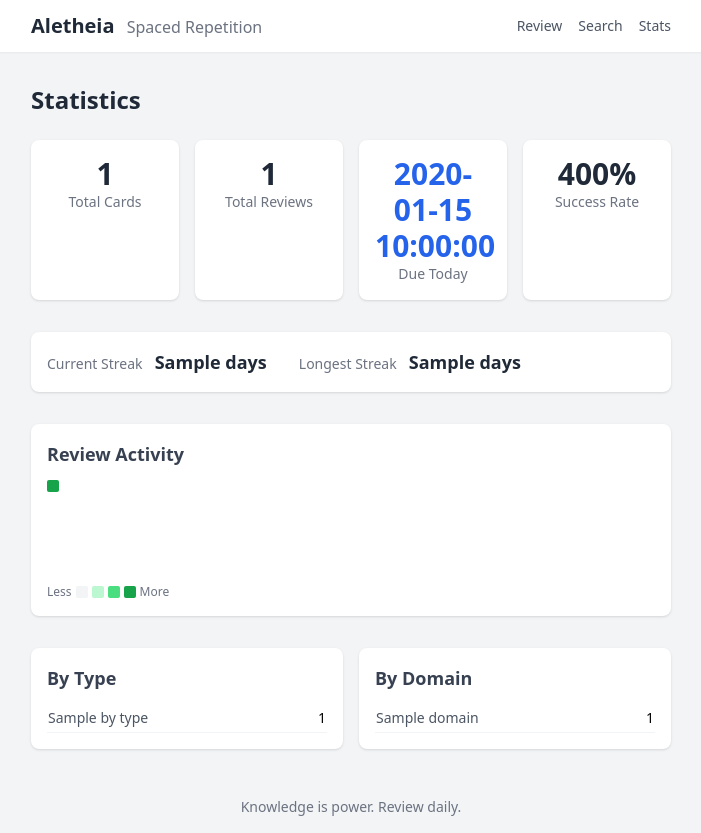
After one commit to choo8/aletheia, a Python web app: template src/aletheia/web/templates/stats.html in a window 1280 px wide. The commit adds this page. Shown: the whole page, without its empty margins (289-990 px from the left). Run offline with Jinja, Linux system fonts and the light colour scheme; the template is opened without the code that fills it: most values are stand-ins (such as "Sample title", 1, 10 or a date in 2020); some libraries are stand-ins or nearby versions.

Commit message:
feat: Phase 4c Statistics Dashboard (#8) (#8)
Add comprehensive statistics with review heatmap, streaks, success rate,
and per-type/domain breakdowns to both CLI and web UI.

Co-authored-by: Claude Opus 4.6 <noreply@anthropic.com>

```diff
--- a/src/aletheia/web/app.py
+++ b/src/aletheia/web/app.py
@@ -7,7 +7,7 @@ from fastapi import FastAPI
 from fastapi.responses import RedirectResponse
 from fastapi.staticfiles import StaticFiles
 
-from aletheia.web.routes import review_router, search_router
+from aletheia.web.routes import review_router, search_router, stats_router
 
 
 def create_app() -> FastAPI:
@@ -28,6 +28,7 @@ def create_app() -> FastAPI:
     # Routes
     app.include_router(review_router, prefix="/review", tags=["review"])
     app.include_router(search_router, prefix="/search", tags=["search"])
+    app.include_router(stats_router, prefix="/stats", tags=["stats"])
 
     @app.get("/")
     async def home():
--- a/src/aletheia/web/routes/__init__.py
+++ b/src/aletheia/web/routes/__init__.py
@@ -2,5 +2,6 @@
 
 from aletheia.web.routes.review import router as review_router
 from aletheia.web.routes.search import router as search_router
+from aletheia.web.routes.stats import router as stats_router
 
-__all__ = ["review_router", "search_router"]
+__all__ = ["review_router", "search_router", "stats_router"]
--- a/src/aletheia/web/templates/base.html
+++ b/src/aletheia/web/templates/base.html
@@ -56,6 +56,7 @@
             <div class="flex gap-4 text-sm">
                 <a href="/review" class="text-gray-600 hover:text-gray-900">Review</a>
                 <a href="/search" class="text-gray-600 hover:text-gray-900">Search</a>
+                <a href="/stats" class="text-gray-600 hover:text-gray-900">Stats</a>
             </div>
         </div>
     </nav>
--- /dev/null
+++ b/src/aletheia/web/templates/stats.html
@@ -0,0 +1,97 @@
+{% extends "base.html" %}
+
+{% block title %}Stats - Aletheia{% endblock %}
+
+{% block content %}
+<h1 class="text-2xl font-bold text-gray-800 mb-6">Statistics</h1>
+
+<!-- Summary cards -->
+<div class="grid grid-cols-2 md:grid-cols-4 gap-4 mb-8">
+    <div class="bg-white rounded-lg shadow p-4 text-center">
+        <div class="text-3xl font-bold text-gray-800">{{ stats.total_cards }}</div>
+        <div class="text-sm text-gray-500">Total Cards</div>
+    </div>
+    <div class="bg-white rounded-lg shadow p-4 text-center">
+        <div class="text-3xl font-bold text-gray-800">{{ stats.total_reviews }}</div>
+        <div class="text-sm text-gray-500">Total Reviews</div>
+    </div>
+    <div class="bg-white rounded-lg shadow p-4 text-center">
+        <div class="text-3xl font-bold text-blue-600">{{ stats.due_today }}</div>
+        <div class="text-sm text-gray-500">Due Today</div>
+    </div>
+    <div class="bg-white rounded-lg shadow p-4 text-center">
+        <div class="text-3xl font-bold text-gray-800">{{ "%.0f"|format(stats.success_rate * 100) }}%</div>
+        <div class="text-sm text-gray-500">Success Rate</div>
+    </div>
+</div>
+
+<!-- Streaks -->
+<div class="bg-white rounded-lg shadow p-4 mb-8 flex gap-8">
+    <div>
+        <span class="text-sm text-gray-500">Current Streak</span>
+        <span class="ml-2 text-lg font-bold text-gray-800">{{ stats.current_streak }} day{{ "s" if stats.current_streak != 1 }}</span>
+    </div>
+    <div>
+        <span class="text-sm text-gray-500">Longest Streak</span>
+        <span class="ml-2 text-lg font-bold text-gray-800">{{ stats.longest_streak }} day{{ "s" if stats.longest_streak != 1 }}</span>
+    </div>
+</div>
+
+<!-- Review heatmap -->
+<div class="bg-white rounded-lg shadow p-4 mb-8">
+    <h2 class="text-lg font-semibold text-gray-700 mb-3">Review Activity</h2>
+    <div class="overflow-x-auto">
+        <div style="display: grid; grid-template-rows: repeat(7, 1fr); grid-auto-flow: column; gap: 2px;">
+            {% for day in heatmap_days %}
+            <div
+                class="w-3 h-3 rounded-sm {% if day.level == 0 %}bg-gray-100{% elif day.level == 1 %}bg-green-200{% elif day.level == 2 %}bg-green-400{% else %}bg-green-600{% endif %}"
+                title="{{ day.date }}: {{ day.count }} review{{ 's' if day.count != 1 }}">
+            </div>
+            {% endfor %}
+        </div>
+    </div>
+    <div class="flex items-center gap-1 mt-2 text-xs text-gray-500">
+        <span>Less</span>
+        <div class="w-3 h-3 rounded-sm bg-gray-100"></div>
+        <div class="w-3 h-3 rounded-sm bg-green-200"></div>
+        <div class="w-3 h-3 rounded-sm bg-green-400"></div>
+        <div class="w-3 h-3 rounded-sm bg-green-600"></div>
+        <span>More</span>
+    </div>
+</div>
+
+<!-- By Type / By Domain -->
+<div class="grid grid-cols-1 md:grid-cols-2 gap-4">
+    {% if stats.by_type %}
+    <div class="bg-white rounded-lg shadow p-4">
+        <h2 class="text-lg font-semibold text-gray-700 mb-3">By Type</h2>
+        <table class="w-full text-sm">
+            <tbody>
+                {% for type_name, count in stats.by_type|dictsort %}
+                <tr class="border-b border-gray-100">
+                    <td class="py-1 text-gray-600">{{ type_name }}</td>
+                    <td class="py-1 text-right font-medium">{{ count }}</td>
+                </tr>
+                {% endfor %}
+            </tbody>
+        </table>
+    </div>
+    {% endif %}
+
+    {% if stats.by_domain %}
+    <div class="bg-white rounded-lg shadow p-4">
+        <h2 class="text-lg font-semibold text-gray-700 mb-3">By Domain</h2>
+        <table class="w-full text-sm">
+            <tbody>
+                {% for domain, count in stats.by_domain|dictsort %}
+                <tr class="border-b border-gray-100">
+                    <td class="py-1 text-gray-600">{{ domain }}</td>
+                    <td class="py-1 text-right font-medium">{{ count }}</td>
+                </tr>
+                {% endfor %}
+            </tbody>
+        </table>
+    </div>
+    {% endif %}
+</div>
+{% endblock %}
```
Also changed, not shown: docs/technical-architecture.md (+5 -3 lines), src/aletheia/cli/main.py (+18 -12 lines), src/aletheia/core/storage.py (+96 -1 lines), src/aletheia/web/routes/stats.py (added, +65 -0 lines), tests/test_stats.py (added, +248 -0 lines), README.md.
